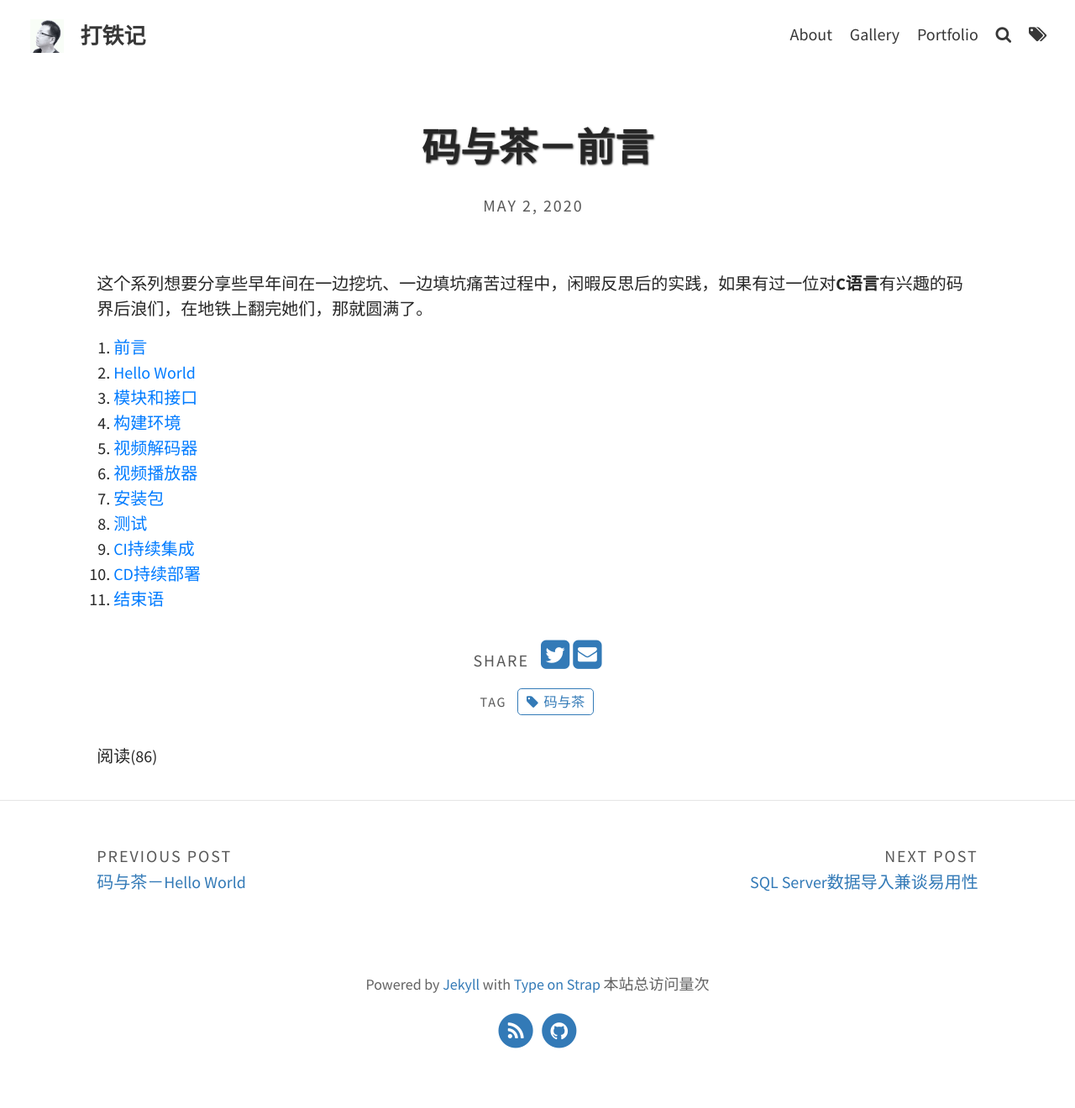
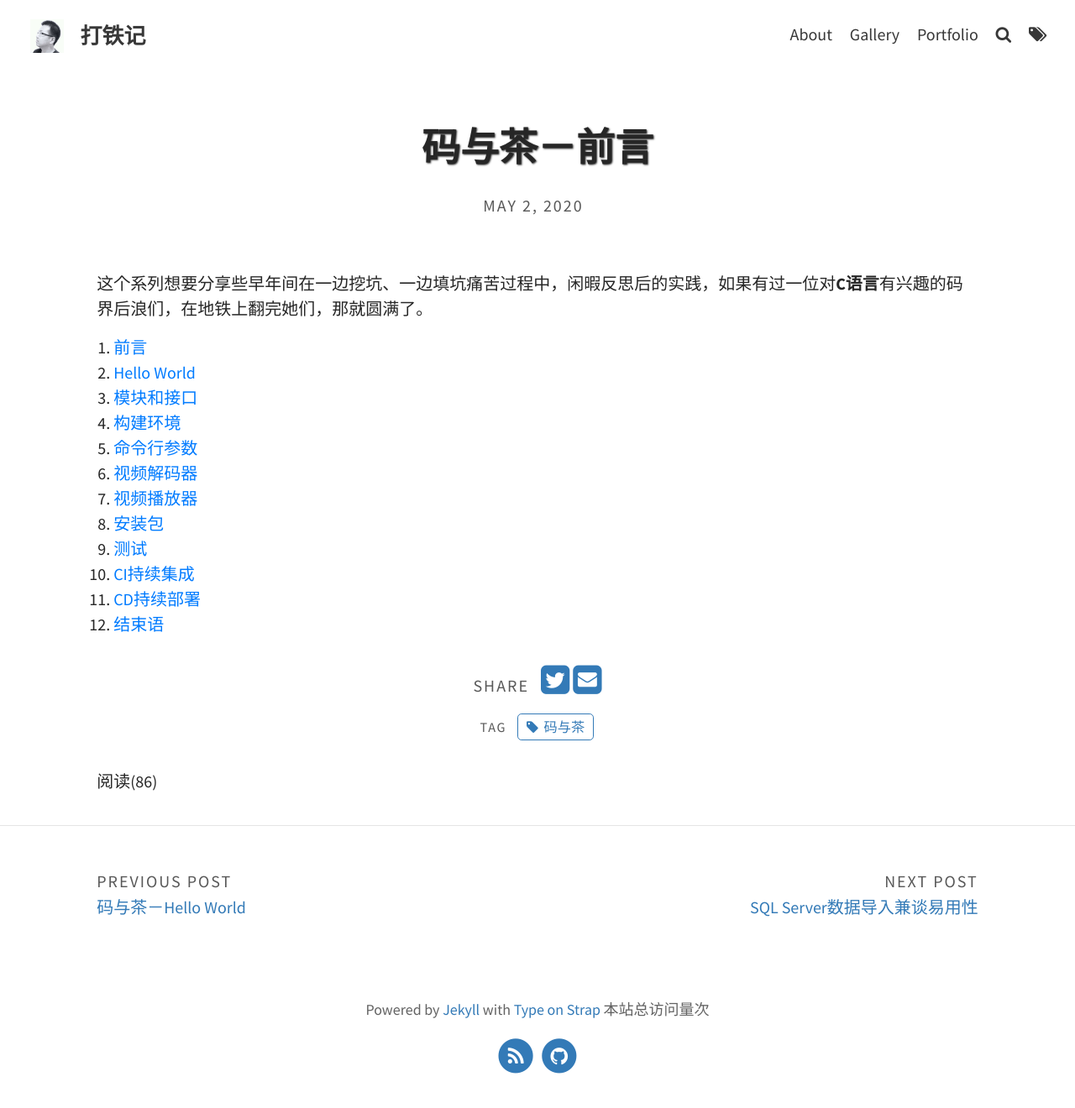
Before and after one commit to hubugui/hubugui.github.io, a Jekyll site: the page built from _posts/2020-05-02-码与茶-前言.md, in a window 1280 px wide. Shown: the whole page at 84% size. Built offline with Jekyll 4.4.1, drawn with Linux system fonts in a browser that asks for light colours; comment, search, counter and statistics services are not loaded; before the commit the page ends 1290 px from its top, so only the background shows below that.

```diff
--- a/_posts/2020-05-02-码与茶-前言.md
+++ b/_posts/2020-05-02-码与茶-前言.md
@@ -16,10 +16,11 @@ excerpt_separator: <!--more-->
 
 这个系列想要分享些早年间在一边挖坑、一边填坑痛苦过程中，闲暇反思后的实践，如果有过一位对**C语言**有兴趣的码界后浪们，在地铁上翻完她们，那就圆满了。
 
-1. [前言](/2020/05/16/%E7%A0%81%E4%B8%8E%E8%8C%B6-%E5%89%8D%E8%A8%80.html)
-1. [Hello World](/2020/05/17/%E7%A0%81%E4%B8%8E%E8%8C%B6-Hello-World.html)
+1. [前言](/2020/05/02/%E7%A0%81%E4%B8%8E%E8%8C%B6-%E5%89%8D%E8%A8%80.html)
+1. [Hello World](/2020/05/03/%E7%A0%81%E4%B8%8E%E8%8C%B6-Hello-World.html)
 1. [模块和接口]()
 1. [构建环境]()
+1. [命令行参数]()
 1. [视频解码器]()
 1. [视频播放器]()
 1. [安装包]()
```
